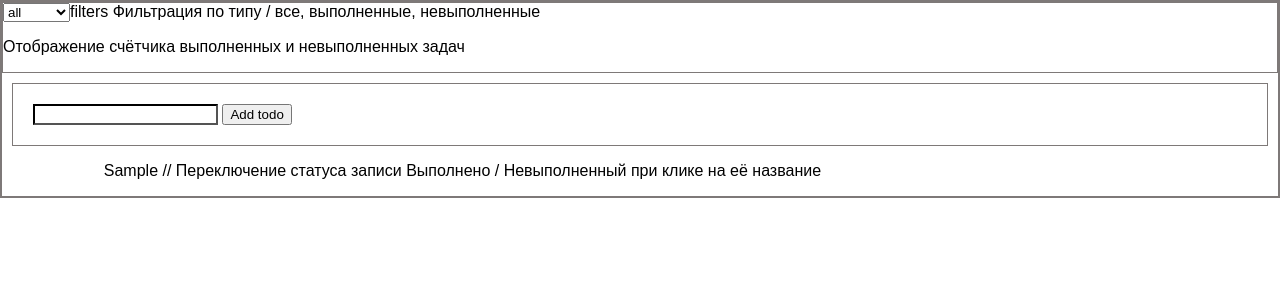
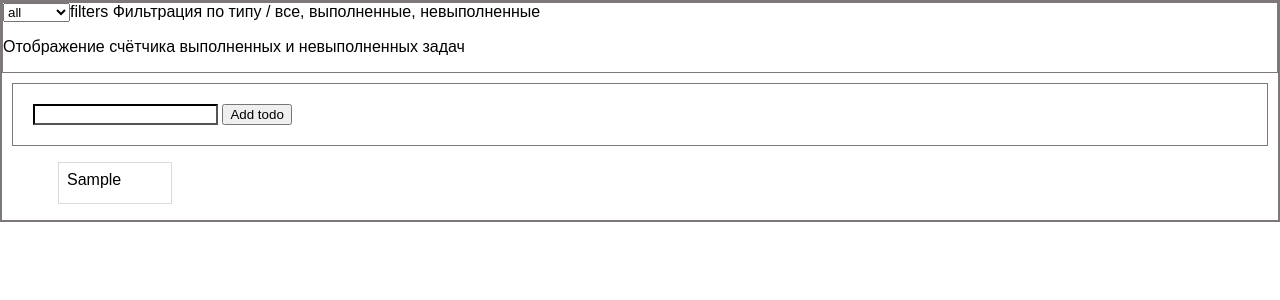
Before and after one commit to seledkov/just-todo, a React (Create React App) app: page / in a window 1280 px wide. Both pictures are taken after typing "Sample" into the empty fields and a click on the button "Add todo". Shown: the top 300 px of the page. Built offline with nearby package versions, Linux system fonts and the light colour scheme; the HTML template or start-up script is replaced by a standard one.

Commit message:
add complete todo function

```diff
--- a/src/App.tsx
+++ b/src/App.tsx
@@ -8,12 +8,20 @@ const App = () => {
   const addTodoHandler = (newTodo: ITodo) => {
     setTodos((prevState) => [...prevState, newTodo]);
   };
-
+  const completeTodoToggle = (todoId: string) => {
+    const changedTodos = todos.map((todo: ITodo) => {
+      if (todo.id === todoId) {
+        todo.isDone = !todo.isDone;
+      }
+      return todo;
+    });
+    setTodos([...changedTodos]);
+  };
   return (
     <div className='App'>
       <TodosFilters />
       <TodoAdd onAddTodo={addTodoHandler} />
-      <TodosList todos={todos} />
+      <TodosList todos={todos} onCompleteTodoToggle={completeTodoToggle} />
     </div>
   );
 };
--- a/src/Components/Todo.scss
+++ b/src/Components/Todo.scss
@@ -1,11 +1,43 @@
 .todo {
   display: block;
-  width: 90%;
-  margin: 0 auto;
+  width: 6rem;
+  height: 1.5rem;
+  margin: 1rem;
+  padding: 0.5rem;
+  border: 1px solid rgb(218, 218, 218);
+  animation: fadein 1s forwards;
   &__done {
-    color: rgb(3, 150, 3);
+    position: relative;
+    &::before {
+      position: absolute;
+      left: -3px;
+      top: 0.55rem;
+      content: ('');
+      width: calc(100% + 6px);
+      height: 2px;
+      background-color: black;
+      transition: 0.5s;
+    }
   }
   &__undone {
-    color: rgb(0, 0, 0);
+    position: relative;
+    &::before {
+      content: ('');
+      position: absolute;
+      left: 50%;
+      top: 0.55rem;
+      width: 0;
+      height: 1px;
+      background-color: black;
+      transition: 0.5s;
+    }
   }
 }
+@keyframes fadein {
+  from {
+    opacity: 0;
+  }
+  to {
+    opacity: 1;
+  }
+}
--- a/src/Components/Todo.tsx
+++ b/src/Components/Todo.tsx
@@ -1,13 +1,9 @@
 import React, { useState } from 'react';
 import './Todo.scss';
 const Todo = (props: ITodo) => {
-  const complitedHandler = () => {};
   return (
-    <li className='todo' onClick={complitedHandler}>
-      <p className={props.isDone ? 'todo__done' : 'todo__undone'}>
-        <span>{props.text} </span>
-        // Переключение статуса записи Выполнено / Невыполненный при клике на её название
-      </p>
+    <li className='todo' onClick={props.onCompleteTodoToggle}>
+      <span className={props.isDone ? 'todo__done' : 'todo__undone'}>{props.text} </span>
     </li>
   );
 };
--- a/src/Components/TodoAdd.tsx
+++ b/src/Components/TodoAdd.tsx
@@ -2,6 +2,7 @@ import React, { useState } from 'react';
 import './TodoAdd.scss';
 const TodoAdd = (props: any) => {
   const [entreredTodo, setEnteredTodo] = useState('');
+
   const addTodo = () => {
     if (entreredTodo.length <= 10) {
       props.onAddTodo({
@@ -21,6 +22,11 @@ const TodoAdd = (props: any) => {
         className={entreredTodo.length <= 10 ? 'todo-add__correct' : 'todo-add__incorrect'}
         type='text'
         value={entreredTodo}
+        onKeyDown={(event) => {
+          if (event.key === 'Enter') {
+            addTodo();
+          }
+        }}
         onChange={(event: any) => {
           setEnteredTodo(event.target.value);
         }}
--- a/src/Components/TodosList.tsx
+++ b/src/Components/TodosList.tsx
@@ -3,7 +3,15 @@ import Todo from './Todo';
 
 const TodosList = (props: any) => {
   const renderList = props.todos.map((item: ITodo) => {
-    return <Todo key={item.id} id={item.id} text={item.text} isDone={item.isDone} />;
+    return (
+      <Todo
+        key={item.id}
+        id={item.id}
+        text={item.text}
+        isDone={item.isDone}
+        onCompleteTodoToggle={() => props.onCompleteTodoToggle(item.id)}
+      />
+    );
   });
 
   return <ul>{props.todos.length > 0 ? renderList : 'please add todo'}</ul>;
--- a/src/interface.d.ts
+++ b/src/interface.d.ts
@@ -2,4 +2,5 @@ interface ITodo {
   id: string;
   text: string;
   isDone: boolean;
+  onCompleteTodoToggle?: () => {};
 }
```
